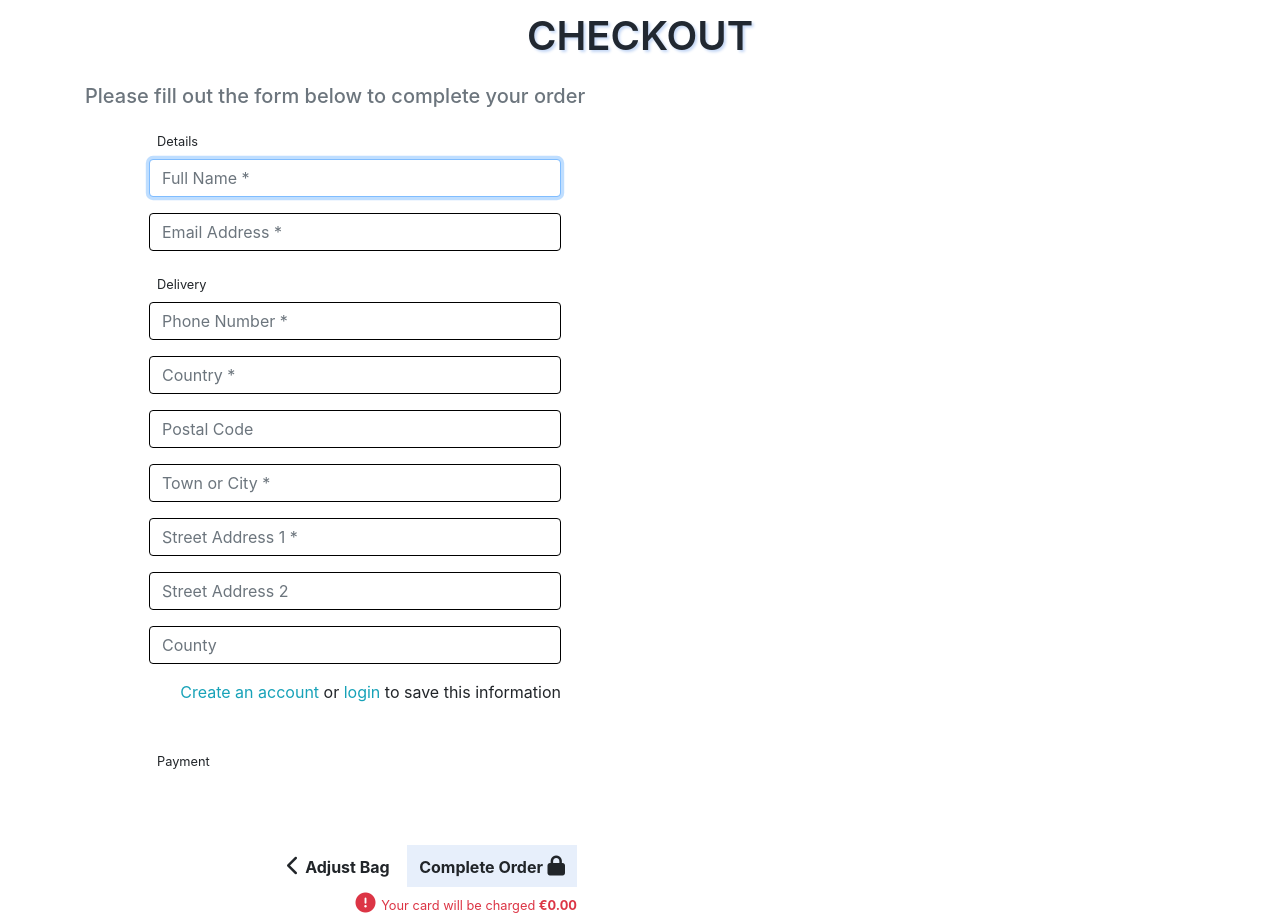
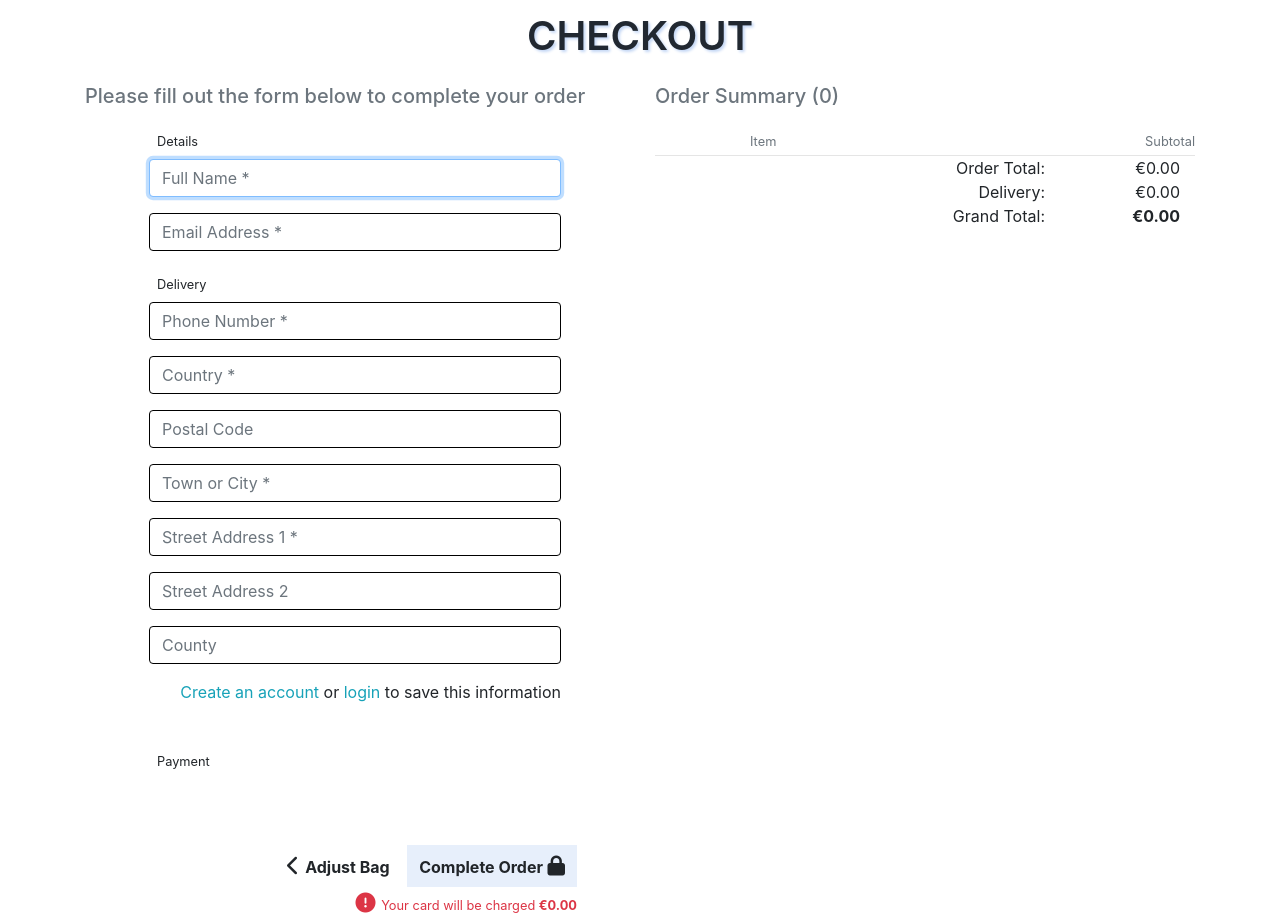
Before and after one commit to annuc1s/Bald_Mtn., a Django app: template checkout/templates/checkout/checkout.html in a window 1280 px wide. Shown: the part 116-1033 px from the top of the page. Run offline with Django 3.2, Linux system fonts and the light colour scheme; the template is opened without the code that fills it: values that come from a table or form of the project are taken from there, others are empty; tables that the repository leaves empty hold one stand-in row (values such as "Sample post"); some libraries are stand-ins or nearby versions.

Commit message:
checkout preview added

```diff
--- a/checkout/templates/checkout/checkout.html
+++ b/checkout/templates/checkout/checkout.html
@@ -1,5 +1,6 @@
 {% extends "base.html" %}
 {% load static %}
+{% load bag_tools %}
 
 {% block extra_css %}
     <link rel="stylesheet" href="{% static 'checkout/css/checkout.css' %}">
@@ -12,6 +13,51 @@
         </div>
 
         <div class="row pt-3">
+             <div class="col-12 col-lg-6 order-lg-last mb-5">
+                <h5 class="text-muted pb-3"> Order Summary ({{ product_count }})</h5>
+                <div class="row">
+                    <div class="col-7 offset-2">
+                        <p class="mb-1 mt-0 small text-muted">Item</p>
+                    </div>
+                    <div class="col-3 text-right">
+                        <p class="mb-1 mt-0 small text-muted">Subtotal</p>
+                    </div>
+                </div>
+                {% for item in bag_items %}
+                    <div class="row">
+                        <div class="col-2 mb-1">
+                            <a href="{% url 'product_detail' item.product.id %}">
+                                {% if item.product.image %}
+                                    <img class="w-100" src="{{ item.product.image.url }}" alt="{{ product.name }}">
+                                {% else %}
+                                    <img class="w-100" src="{{ MEDIA_URL }}noimage.png" alt="{{ product.name }}">
+                                {% endif %}
+                            </a>
+                        </div>
+                        <div class="col-7">
+                            <p class="my-0"><strong>{{ item.product.name }}</strong></p>
+                            <p class="my-0 small">Size: {{ item.size|upper }}</p>
+                            <p class="my-0 small text-muted">Qty: {{ item.quantity }}</p>
+                        </div>
+                        <div class="col-3 text-right">
+                            <p class="my-0 small text-muted">€ {{ item.product.price | calc_subtotal:item.quantity }}</p>
+                        </div>
+                    </div>
+                {% endfor %}
+                <hr class="my-0">
+                <div class="row text-black text-right">
+                    <div class="col-7 offset-2">
+                        <p class="my-0">Order Total:</p>
+                        <p class="my-0">Delivery:</p>
+                        <p class="my-0">Grand Total:</p>
+                    </div>
+                    <div class="col-3">
+                        <p class="my-0">€{{ total | floatformat:2 }}</p>
+                        <p class="my-0">€{{ delivery | floatformat:2 }}</p>
+                        <p class="my-0"><strong>€{{ grand_total | floatformat:2 }}</strong></p>
+                    </div>
+                </div>
+            </div>
             <div class="col-12 col-lg-6">
                 <h5 class="text-muted mb-4">Please fill out the form below to complete your order</h5>
                 <form action="{% url 'checkout' %}" method="POST" id="payment-form">
```
